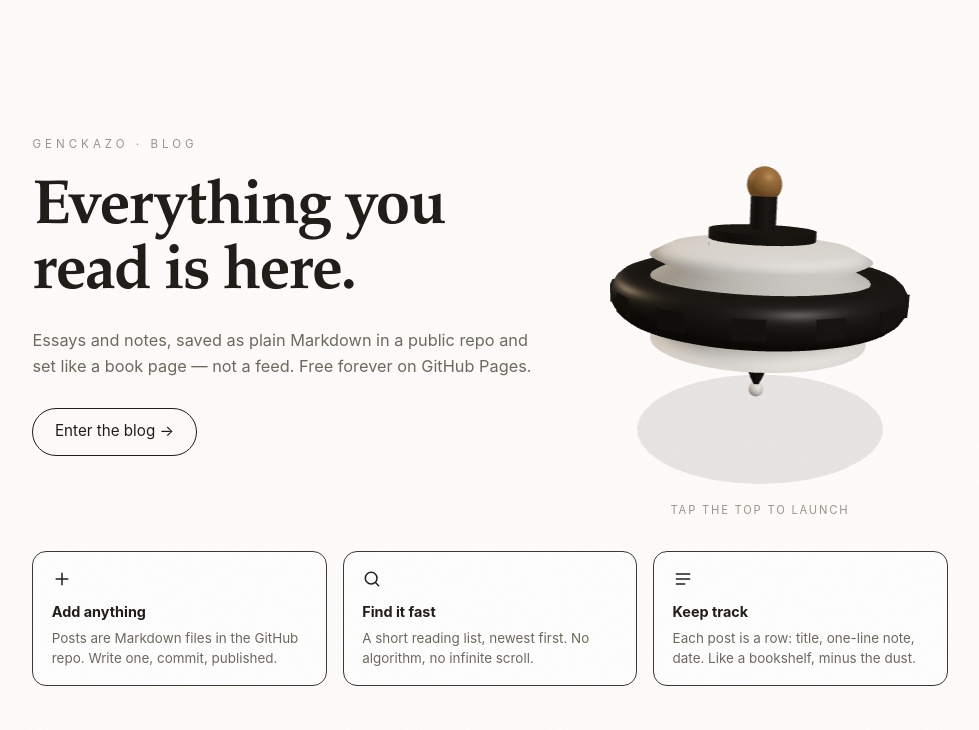
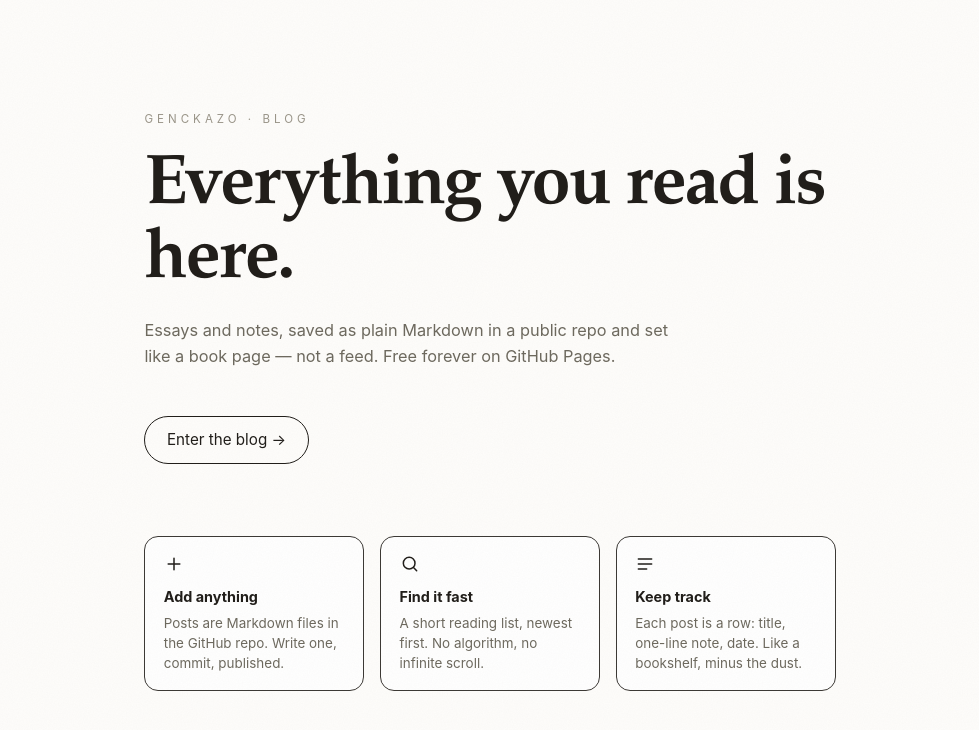
Before and after one commit to genckazo/blog, an Astro site: page / in a window 1280 px wide. Shown: the whole page, without its empty margins (150-1129 px from the left). Built offline with nearby package versions, Linux system fonts and the light colour scheme; Astro itself is replaced by a stand-in of ours; animation ran at ten frames a second.

Commit message:
Remove the 3D battle-top from the landing page (owner request)
- Deleted src/scripts/top.ts, the #topCanvas hero markup + lazy import
  script in index.astro, the three npm dependency, and screenshots 13-15
- README and docs/variations.md updated; landing is the plain typographic
  page again

```diff
--- a/package.json
+++ b/package.json
@@ -11,7 +11,6 @@
     "astro": "astro"
   },
   "dependencies": {
-    "astro": "^7.4.13",
-    "three": "^0.187.0"
+    "astro": "^7.4.13"
   }
 }
--- a/src/pages/index.astro
+++ b/src/pages/index.astro
@@ -46,19 +46,13 @@ const base = import.meta.env.BASE_URL;
     </script>
     <style>
       .landing {
-        max-width: 60rem;
+        max-width: 46rem;
         margin: 0 auto;
         min-height: 100svh;
         display: flex;
         flex-direction: column;
         justify-content: center;
         padding: 3rem 1.4rem;
-      }
-      .hero {
-        display: grid;
-        grid-template-columns: 1.15fr 0.85fr;
-        gap: 2rem;
-        align-items: center;
       }
       .overline {
         font-family: var(--sans);
@@ -69,8 +63,8 @@ const base = import.meta.env.BASE_URL;
         margin: 0 0 1.4rem;
       }
       h1.display {
-        font-size: clamp(2.4rem, 5.4vw, 3.9rem);
-        line-height: 1.05;
+        font-size: clamp(2.6rem, 7.5vw, 4.4rem);
+        line-height: 1.04;
         letter-spacing: -0.028em;
         font-weight: 650;
         margin: 0 0 1.2rem;
@@ -95,45 +89,11 @@ const base = import.meta.env.BASE_URL;
         transition: background-color 0.15s ease, color 0.15s ease;
       }
       .enter a:hover { background: var(--ink); color: var(--paper); }
-      .top-wrap {
-        position: relative;
-        height: 380px;
-      }
-      #topCanvas canvas {
-        width: 100%;
-        height: 100%;
-        display: block;
-      }
-      #topCanvas {
-        width: 100%;
-        height: 100%;
-        cursor: pointer;
-        border-radius: 16px;
-        display: block;
-      }
-      #topCanvas:focus-visible {
-        outline: 1px dashed var(--faint);
-        outline-offset: 6px;
-      }
-      .top-hint {
-        position: absolute;
-        left: 0;
-        right: 0;
-        bottom: -1.7rem;
-        margin: 0;
-        text-align: center;
-        font-family: var(--sans);
-        font-size: 0.7rem;
-        letter-spacing: 0.16em;
-        text-transform: uppercase;
-        color: var(--faint);
-        pointer-events: none;
-      }
       .cards {
         display: grid;
         grid-template-columns: repeat(3, 1fr);
         gap: 1rem;
-        margin-top: 3.6rem;
+        margin-top: 3.4rem;
       }
       .card {
         background: var(--card);
@@ -145,20 +105,13 @@ const base = import.meta.env.BASE_URL;
       .card svg { color: var(--ink); display: block; }
       .card h3 { font-family: var(--sans); font-size: 0.9rem; font-weight: 650; margin: 0.6rem 0 0.25rem; }
       .card p { font-family: var(--sans); font-size: 0.84rem; color: var(--soft); line-height: 1.5; margin: 0; }
-      @media (max-width: 860px) {
-        .hero { grid-template-columns: 1fr; gap: 0.5rem; }
-        .top-wrap { height: 250px; order: 2; margin-top: 1.6rem; }
-        .top-hint { bottom: -1.5rem; }
-      }
       @media (max-width: 700px) {
-        .cards { grid-template-columns: 1fr; margin-top: 3rem; }
+        .cards { grid-template-columns: 1fr; margin-top: 2.6rem; }
       }
     </style>
   </head>
   <body>
     <main class="landing">
-      <div class="hero">
-        <div class="hero-text">
       <p class="overline">genckazo &middot; blog</p>
       <h1 class="display">Everything you read is here.</h1>
       <p class="lede">
@@ -166,12 +119,6 @@ const base = import.meta.env.BASE_URL;
         book page — not a feed. Free forever on GitHub Pages.
       </p>
       <p class="enter"><a href={`${base}posts/`}>Enter the blog &rarr;</a></p>
-        </div>
-        <div class="top-wrap">
-          <div id="topCanvas" role="button" tabindex="0" aria-label="A spinning top. Activate to launch it."></div>
-          <p class="top-hint">tap the top to launch</p>
-        </div>
-      </div>
 
       <div class="cards">
         <div class="card">
@@ -191,19 +138,5 @@ const base = import.meta.env.BASE_URL;
         </div>
       </div>
     </main>
-
-    <script>
-      // lazy-loaded chunk: only fetch + run the 3D top when the page is idle
-      const el = document.getElementById('topCanvas');
-      const boot = () => {
-        if (!el) return;
-        import('../scripts/top').then((m) => m.mountTop(el)).catch(() => {});
-      };
-      if ('requestIdleCallback' in window) {
-        (window as any).requestIdleCallback(boot, { timeout: 2500 });
-      } else {
-        window.setTimeout(boot, 400);
-      }
-    </script>
   </body>
 </html>
--- a/src/scripts/top.ts
+++ /dev/null
@@ -1,196 +0,0 @@
-// Procedural 3D battle-top (original geometry: torus attack ring with teeth,
-// ridged lathe energy layer, cone tip). No copied models, logos, or assets.
-// Palette is read from the page's CSS custom properties so it follows the
-// Paper / Dusk / Ink reading themes: ink-on-paper, one muted amber accent.
-import * as THREE from 'three';
-
-const ACCENT = '#c08a4a'; // the single muted accent
-
-function cssVar(name: string, fallback: string): string {
-  const v = getComputedStyle(document.documentElement).getPropertyValue(name).trim();
-  return v || fallback;
-}
-
-export function mountTop(container: HTMLElement): void {
-  const canvas = document.createElement('canvas');
-  canvas.setAttribute('aria-hidden', 'true');
-  canvas.style.width = '100%';
-  canvas.style.height = '100%';
-  canvas.style.display = 'block';
-  container.appendChild(canvas);
-
-  const renderer = new THREE.WebGLRenderer({ canvas, alpha: true, antialias: true });
-  renderer.setPixelRatio(Math.min(window.devicePixelRatio || 1, 2)); // capped
-
-  const scene = new THREE.Scene();
-  const camera = new THREE.PerspectiveCamera(38, 1, 0.1, 60);
-  camera.position.set(0, 1.7, 6.4);
-  camera.lookAt(0, 0.15, 0);
-
-  scene.add(new THREE.AmbientLight(0xfff6e8, 0.95));
-  const key = new THREE.DirectionalLight(0xffffff, 1.5);
-  key.position.set(3, 5, 4);
-  scene.add(key);
-  const rim = new THREE.DirectionalLight(0xffe2b8, 0.55);
-  rim.position.set(-4, 2, -3);
-  scene.add(rim);
-
-  const ink = new THREE.Color(cssVar('--ink', '#211e1a'));
-  const paper = new THREE.Color(cssVar('--paper', '#f4f1ea'));
-  const accent = new THREE.Color(ACCENT);
-  const matInk = new THREE.MeshStandardMaterial({ color: ink, roughness: 0.42, metalness: 0.28 });
-  const matPaper = new THREE.MeshStandardMaterial({ color: paper, roughness: 0.62, metalness: 0.05 });
-  const matAccent = new THREE.MeshStandardMaterial({ color: accent, roughness: 0.5, metalness: 0.2 });
-
-  const top = new THREE.Group();
-
-  // wide attack ring: torus + teeth around the rim
-  const ring = new THREE.Mesh(new THREE.TorusGeometry(1.45, 0.26, 18, 72), matInk);
-  ring.rotation.x = Math.PI / 2;
-  top.add(ring);
-  for (let i = 0; i < 14; i++) {
-    const tooth = new THREE.Mesh(new THREE.BoxGeometry(0.15, 0.2, 0.3), matInk);
-    const a = (i / 14) * Math.PI * 2;
-    tooth.position.set(Math.cos(a) * 1.63, 0, Math.sin(a) * 1.63);
-    tooth.rotation.y = -a;
-    top.add(tooth);
-  }
-
-  // ridged energy layer: lathe with a zigzag profile
-  const pts: THREE.Vector2[] = [];
-  const steps = 9;
-  for (let i = 0; i <= steps; i++) {
-    const y = -0.55 + (1.1 * i) / steps;
-    const r = i % 2 === 0 ? 1.28 : 1.04;
-    pts.push(new THREE.Vector2(r, y));
-  }
-  pts.push(new THREE.Vector2(0.62, 0.62), new THREE.Vector2(0.001, 0.68));
-  top.add(new THREE.Mesh(new THREE.LatheGeometry(pts, 48), matPaper));
-
-  // one muted accent band around the energy layer
-  const band = new THREE.Mesh(new THREE.TorusGeometry(1.16, 0.05, 10, 48), matAccent);
-  band.rotation.x = Math.PI / 2;
-  band.position.y = 0.0;
-  top.add(band);
-
-  // center disk, shaft, cap
-  const disk = new THREE.Mesh(new THREE.CylinderGeometry(0.62, 0.62, 0.34, 40), matInk);
-  disk.position.y = 0.56;
-  top.add(disk);
-  const shaft = new THREE.Mesh(new THREE.CylinderGeometry(0.15, 0.15, 0.72, 20), matInk);
-  shaft.position.y = 0.88;
-  top.add(shaft);
-  const cap = new THREE.Mesh(new THREE.SphereGeometry(0.2, 20, 14), matAccent);
-  cap.position.y = 1.24;
-  top.add(cap);
-
-  // tip: downward cone + point
-  const tip = new THREE.Mesh(new THREE.ConeGeometry(0.3, 0.7, 24), matInk);
-  tip.rotation.x = Math.PI;
-  tip.position.y = -0.9;
-  top.add(tip);
-  const point = new THREE.Mesh(new THREE.SphereGeometry(0.09, 12, 10), matPaper);
-  point.position.y = -1.24;
-  top.add(point);
-
-  top.position.y = 0.3;
-  scene.add(top);
-
-  // soft fake shadow on the "paper"
-  const shadow = new THREE.Mesh(
-    new THREE.CircleGeometry(1.5, 40),
-    new THREE.MeshBasicMaterial({ color: ink, transparent: true, opacity: 0.1 }),
-  );
-  shadow.rotation.x = -Math.PI / 2;
-  shadow.position.y = -1.32;
-  scene.add(shadow);
-
-  // ---- animation state ----
-  const reduced = window.matchMedia('(prefers-reduced-motion: reduce)');
-  const idleSpeed = reduced.matches ? 0.4 : 2.4;
-  let speed = idleSpeed;
-  let targetSpeed = idleSpeed;
-  let wobble = reduced.matches ? 0 : 0.05;
-  let targetWobble = wobble;
-  let raf = 0;
-  let running = false;
-  let inView = true;
-  let visible = !document.hidden;
-  const clock = new THREE.Clock();
-
-  function resize() {
-    const w = Math.min(container.clientWidth || 300, 1200);
-    const h = Math.min(container.clientHeight || 300, 1200);
-    renderer.setSize(w, h, false);
-    camera.aspect = w / h;
-    camera.updateProjectionMatrix();
-  }
-  resize();
-  new ResizeObserver(resize).observe(container);
-
-  function frame() {
-    raf = requestAnimationFrame(frame);
-    const dt = Math.min(clock.getDelta(), 0.05);
-    const t = clock.elapsedTime;
-    (container as HTMLElement).dataset.frames = String(Number((container as HTMLElement).dataset.frames || 0) + 1);
-    speed += (targetSpeed - speed) * Math.min(1, dt * 2.2);
-    wobble += (targetWobble - wobble) * Math.min(1, dt * 1.5);
-    top.rotation.y += speed * dt;
-    top.rotation.z = Math.sin(t * 2.1) * wobble;
-    top.rotation.x = Math.cos(t * 1.7) * wobble * 0.6;
-    top.position.y = 0.3 + Math.sin(t * 1.3) * 0.03;
-    shadow.scale.setScalar(1 + Math.sin(t * 1.3) * 0.02);
-    renderer.render(scene, camera);
-  }
-  function start() {
-    if (!running) {
-      running = true;
-      clock.getDelta();
-      raf = requestAnimationFrame(frame);
-    }
-  }
-  function stop() {
-    running = false;
-    cancelAnimationFrame(raf);
-  }
-  function updateRunning() {
-    if (visible && inView) start();
-    else stop();
-  }
-
-  document.addEventListener('visibilitychange', () => {
-    visible = !document.hidden;
-    updateRunning();
-  });
-  new IntersectionObserver((es) => {
-    inView = es[0].isIntersecting;
-    updateRunning();
-  }).observe(container);
-  reduced.addEventListener?.('change', () => {
-    targetSpeed = reduced.matches ? 0.4 : 2.4;
-    targetWobble = reduced.matches ? 0 : 0.05;
-  });
-
-  // click / tap / Enter launches: spin ramps up, wobbles, then settles
-  let launching = false;
-  function launch() {
-    if (launching) return;
-    launching = true;
-    targetSpeed = 22;
-    targetWobble = 0.22;
-    window.setTimeout(() => {
-      targetSpeed = reduced.matches ? 0.4 : 2.4;
-      targetWobble = reduced.matches ? 0 : 0.05;
-      launching = false;
-    }, 1400);
-  }
-  container.addEventListener('click', launch);
-  container.addEventListener('keydown', (e) => {
-    if (e.key === 'Enter' || e.key === ' ') {
-      e.preventDefault();
-      launch();
-    }
-  });
-
-  updateRunning();
-}
```
Also changed, not shown: docs/variations.md (+0 -19 lines), README.md, docs/screenshots/13-top-landing-desktop.png (deleted), docs/screenshots/14-top-launched.png (deleted), docs/screenshots/15-top-landing-mobile.png (deleted), 1 other file. Lines whose indentation alone changed are shown as unchanged.
